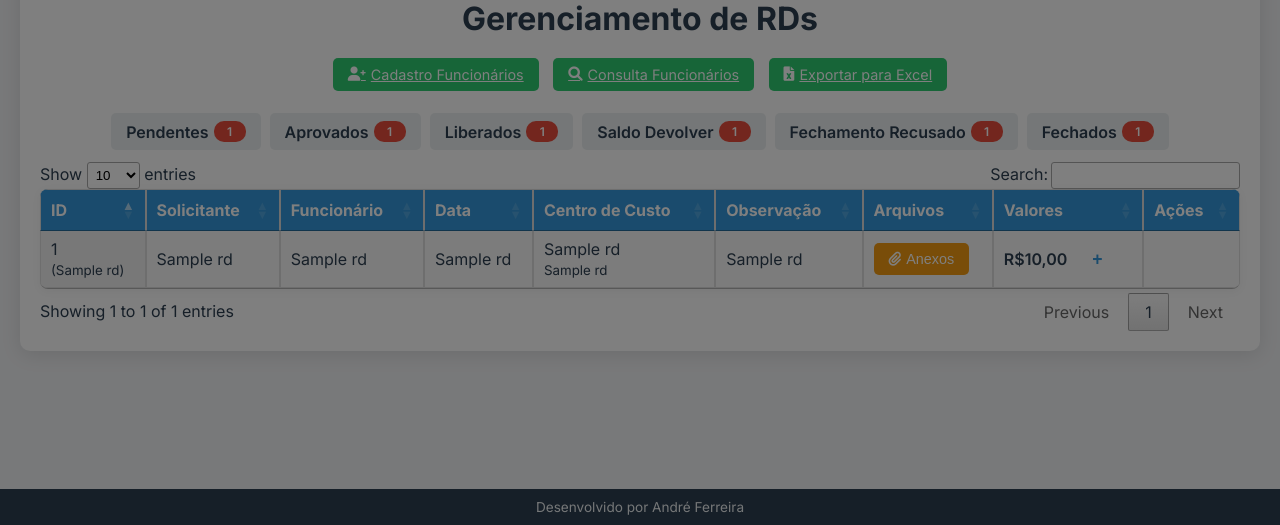
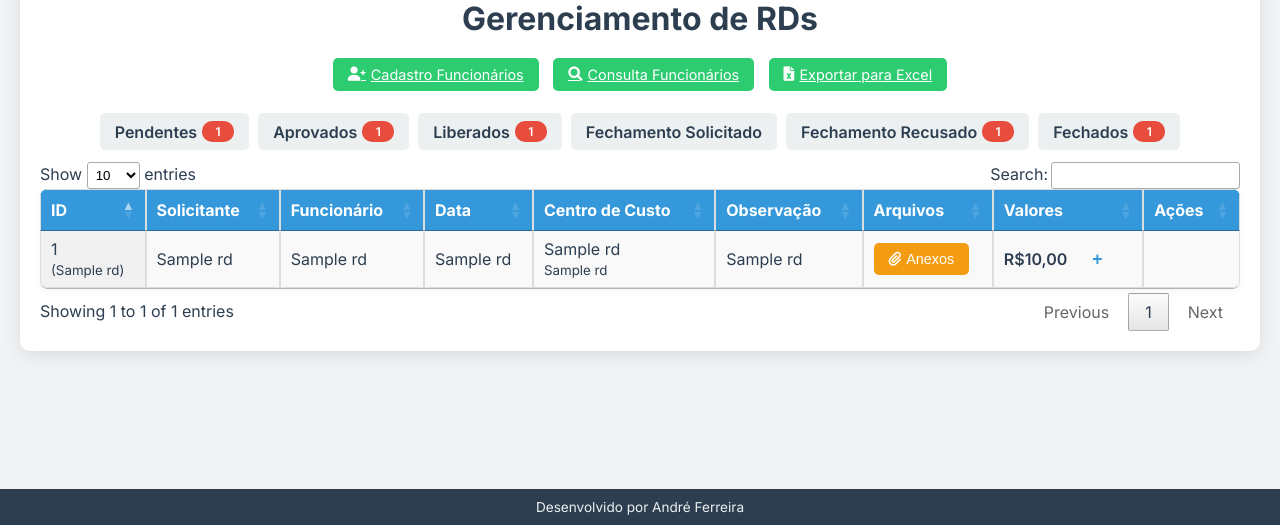
Before and after one commit to Andresaldanha3510/PROGRAMARD, a Flask app: page / in a window 1280 px wide. Shown: the part 275-800 px from the top of the page. Run offline with Flask 3, Linux system fonts and the light colour scheme; the visitor is signed in with stand-in values (Sample User, id 1); a database or web service that is not in the repository returns one stand-in record (values such as "Sample title"); some libraries are stand-ins or nearby versions.

Commit message:
Update index.html

```diff
--- a/templates/index.html
+++ b/templates/index.html
@@ -372,7 +374,7 @@
           <label for="tab1">Pendentes {% if pendentes|length > 0 %}<span class="badge">{{ pendentes|length }}</span>{% endif %}</label>
           <label for="tab2">Aprovados {% if aprovados|length > 0 %}<span class="badge">{{ aprovados|length }}</span>{% endif %}</label>
           <label for="tab3">Liberados {% if liberados|length > 0 %}<span class="badge">{{ liberados|length }}</span>{% endif %}</label>
-          <label for="tab4">Saldo Devolver {% if saldo_devolver|length > 0 %}<span class="badge">{{ saldo_devolver|length }}</span>{% endif %}</label>
+          <label for="tab4">Fechamento Solicitado {% if fechamento_solicitado|length > 0 %}<span class="badge">{{ fechamento_solicitado|length }}</span>{% endif %}</label>
           <label for="tab5">Fechamento Recusado {% if fechamento_recusado|length > 0 %}<span class="badge">{{ fechamento_recusado|length }}</span>{% endif %}</label>
           <label for="tab6">Fechados {% if fechados|length > 0 %}<span class="badge">{{ fechados|length }}</span>{% endif %}</label>
         </div>
@@ -578,15 +572,27 @@
                         <button type="submit" class="btn btn-delete-rd"><i class="fas fa-trash-alt"></i> Excluir</button>
                       </form>
                     {% endif %}
+                    {% if can_request_additional(status) %}
+                      <form action="/" method="GET" class="action-form">
+                        <input type="hidden" name="adicional" value="{{ rd_id }}">
+                        <button type="submit" class="btn btn-additional"><i class="fas fa-plus"></i> Adicional</button>
+                      </form>
+                    {% endif %}
+                    {% if can_close(status) %}
+                      <form action="/" method="GET" class="action-form">
+                        <input type="hidden" name="fechamento" value="{{ rd_id }}">
+                        <button type="submit" class="btn btn-fechamento"><i class="fas fa-lock"></i> Fechamento</button>
+                      </form>
+                    {% endif %}
                   </td>
                 </tr>
                 {% endfor %}
               </tbody>
             </table>
           </div>
-          <!-- Aba Saldo Devolver -->
+          <!-- Aba Fechamento Solicitado -->
           <div class="tab-content" id="content4">
-            <table id="tabela-saldo-devolver" class="display">
+            <table id="tabela-fechamento-solicitado" class="display">
               <thead>
                 <tr>
                   <th>ID</th>
@@ -601,7 +607,7 @@
                 </tr>
               </thead>
               <tbody>
-                {% for rd in saldo_devolver %}
+                {% for rd in fechamento_solicitado %}
                 {% set rd_id = rd[0] %}
                 {% set status = rd[6] %}
                 <tr>
@@ -633,9 +639,14 @@
                   </td>
                   <td data-label="Valores">{{ mostrar_valores(rd) }}</td>
                   <td data-label="Ações">
-                    <form action="/saldo_devolvido/{{ rd_id }}" method="POST" class="action-form">
-                      <button type="submit" class="btn btn-warning"><i class="fas fa-money-bill-wave"></i> Saldo Devolvido</button>
+                    {% if can_approve_func(status) %}
+                      <form action="/approve/{{ rd_id }}" method="POST" class="action-form" style="display:inline-block;">
+                        <button type="submit" class="btn btn-approve"><i class="fas fa-check"></i> Fechar</button>
                       </form>
+                    {% endif %}
+                    {% if is_gestor() and status == 'Fechamento Solicitado' %}
+                      <button type="button" class="btn btn-danger btn-recusar" data-rd-id="{{ rd_id }}"><i class="fas fa-times"></i> Recusar</button>
+                    {% endif %}
                   </td>
                 </tr>
                 {% endfor %}
@@ -784,21 +803,6 @@
   </div>
 </div>
 
-<!-- Modal para notificação de divergência -->
-<div id="divergentModal" class="modal">
-  <div class="modal-content">
-    <span class="close-btn" id="closeDivergentModal">&times;</span>
-    <h3>Notificação: Arquivos Divergentes</h3>
-    <ul id="divergentList">
-      {% for rd in divergent_rds %}
-        <li>
-          RD: {{ rd[0] }} - Motivo: {{ rd[1] }} - Data: {{ rd[2] }}
-        </li>
-      {% endfor %}
-    </ul>
-  </div>
-</div>
-
 <footer>
   Desenvolvido por André Ferreira
 </footer>
@@ -807,36 +811,17 @@
 <script src="https://code.jquery.com/jquery-3.6.0.min.js"></script>
 <script type="text/javascript" src="https://cdn.datatables.net/1.13.1/js/jquery.dataTables.min.js"></script>
 <script>
+// Inicializa DataTables
 $(document).ready(function(){
   $('#tabela-pendentes').DataTable();
   $('#tabela-aprovados').DataTable();
   $('#tabela-liberados').DataTable();
-  $('#tabela-saldo-devolver').DataTable();
+  $('#tabela-fechamento-solicitado').DataTable();
   $('#tabela-fechamento-recusado').DataTable();
   $('#tabela-fechados').DataTable();
-
-  {% if divergent_rds|length > 0 %}
-    $('#divergentModal').show();
-  {% endif %}
-
-  $('#closeDivergentModal').click(function(){
-    $('#divergentModal').hide();
 });
 
-  $('#closeFileModal').click(function(){
-    $('#fileModal').hide();
-  });
-
-  $(window).click(function(e){
-    if(e.target == document.getElementById('fileModal')){
-      $('#fileModal').hide();
-    }
-    if(e.target == document.getElementById('divergentModal')){
-      $('#divergentModal').hide();
-    }
-  });
-});
-
+// Toggle para detalhes de valores
 $(document).on('click', '.toggle-details', function(){
   var details = $(this).closest('.valor-resumo').next('.rd-details');
   if(details.is(':visible')){
@@ -879,6 +866,10 @@ $(document).on('click', '.btn-view-files', function(){
   $('#modalFilesContainer').html(html);
   $('#fileModal').show();
 });
+$('#closeFileModal').click(function(){ $('#fileModal').hide(); });
+$(window).click(function(e){
+  if(e.target == document.getElementById('fileModal')){ $('#fileModal').hide(); }
+});
 function getPublicUrl(filename){
   return "https://pub-1e6f8559bc2b413c889fbf4860462599.r2.dev/" + filename;
 }
```
Also changed, not shown: other parts of templates/index.html (+30 -25 lines). Lines whose indentation alone changed are shown as unchanged.
